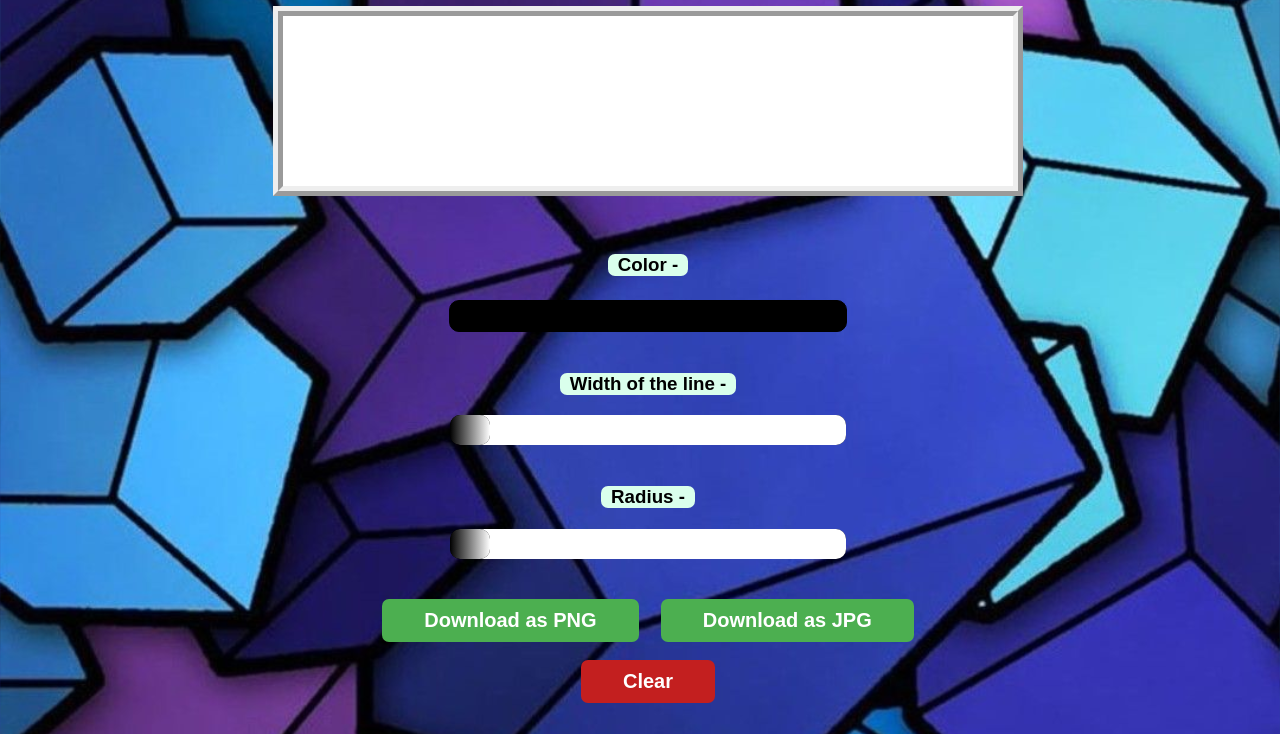
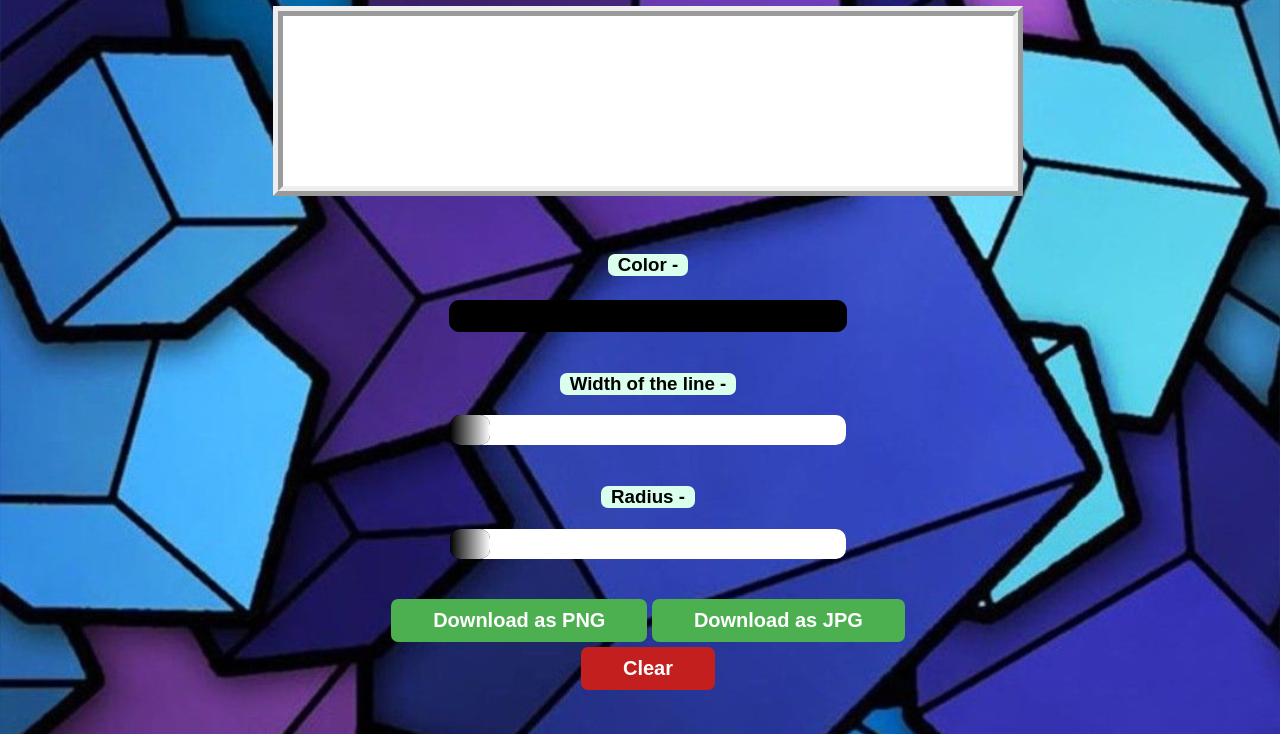
Before and after one commit to Hyper-Viper/Touch-Paint, a plain HTML site: page index.html in a window 1280 px wide. Shown: the part 93-827 px from the top of the page. Drawn offline with Linux system fonts and the light colour scheme.

Commit message:
Update index.html

```diff
--- a/index.html
+++ b/index.html
@@ -22,11 +22,11 @@
 <div class="div1"><h3>Width of the line - </h3></div><input type="range" oninput="all_move();" class="slider" id="width_of_line" min="1" max="18" value="1"><br><br>
 <div class="div1"><h3>Radius - </h3></div><input oninput="all_move();" type="range" class="slider" id="radius" min="10" max="100" value="10"><br><br>
 <br>
-<button class="save" id="save_png" onclick="saveImagePng();">Download as PNG</button>&numsp;&numsp;
+<div style="align-content: space-between;">
+<button class="save" id="save_png" onclick="saveImagePng();">Download as PNG</button>
 <button class="save" id="save_jpg" onclick="saveImageJpg();">Download as JPG</button>
-<br>
-<br>
-<button id="clear" onclick="clearArea();">Clear</button>
+</div>
+<button style="margin-top: 5px;" id="clear" onclick="clearArea();">Clear</button>
 <a id="a"></a>
 
 <!--Additional activity -->
```
